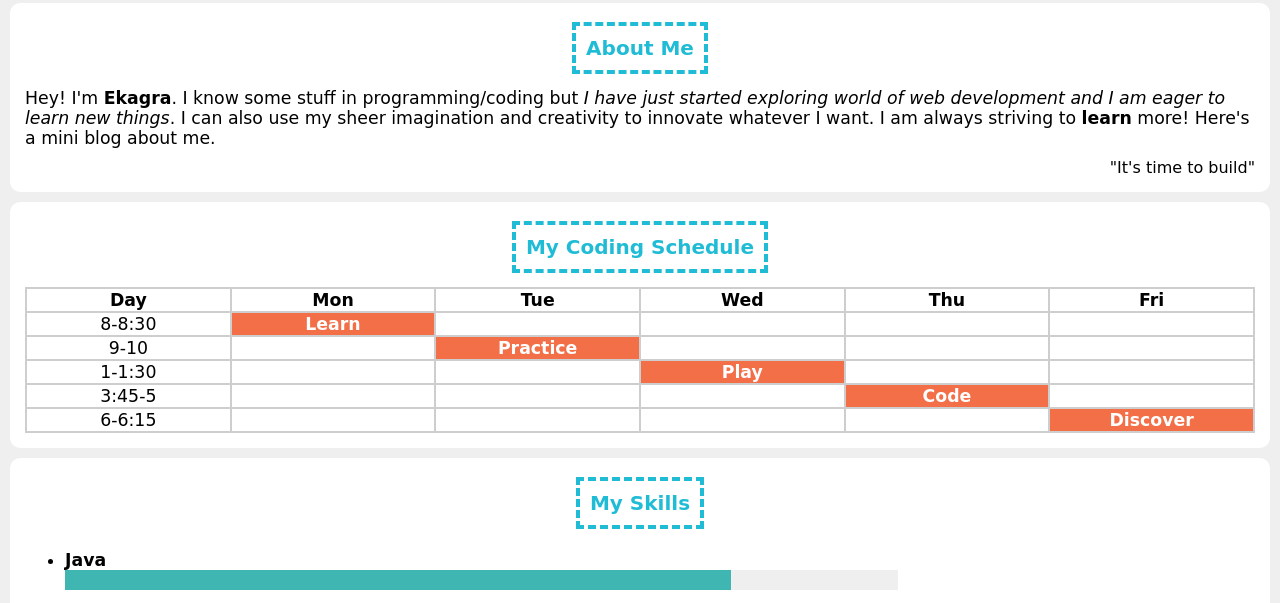
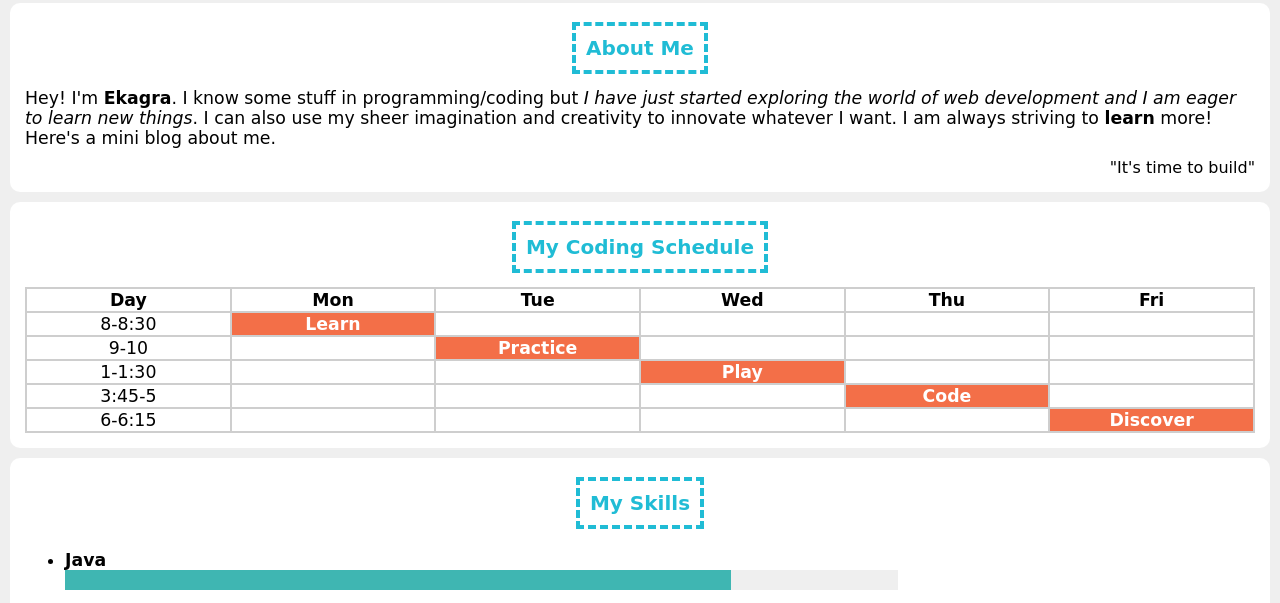
Before and after one commit to Ekagra/learningWeb, a plain HTML site: page index.html in a window 1280 px wide. Shown: the part 177-780 px from the top of the page. Drawn offline with Linux system fonts and the light colour scheme.

Commit message:
Update index.html
one last time

```diff
--- a/index.html
+++ b/index.html
@@ -17,7 +17,7 @@
         <div class="section">
             <h1><span>About Me</span></h1>
             <p>
-                Hey! I'm <strong>Ekagra</strong>. I know some stuff in programming/coding but<i> I have just started exploring world of web development and I am eager to learn new things</i>. I can also use my sheer imagination and creativity to innovate whatever I want. I am always striving to <strong>learn</strong> more! Here's a mini blog about me.
+                Hey! I'm <strong>Ekagra</strong>. I know some stuff in programming/coding but<i> I have just started exploring the world of web development and I am eager to learn new things</i>. I can also use my sheer imagination and creativity to innovate whatever I want. I am always striving to <strong>learn</strong> more! Here's a mini blog about me.
             </p>
             <p class="quote">"It's time to build"</p>
         </div>
```
